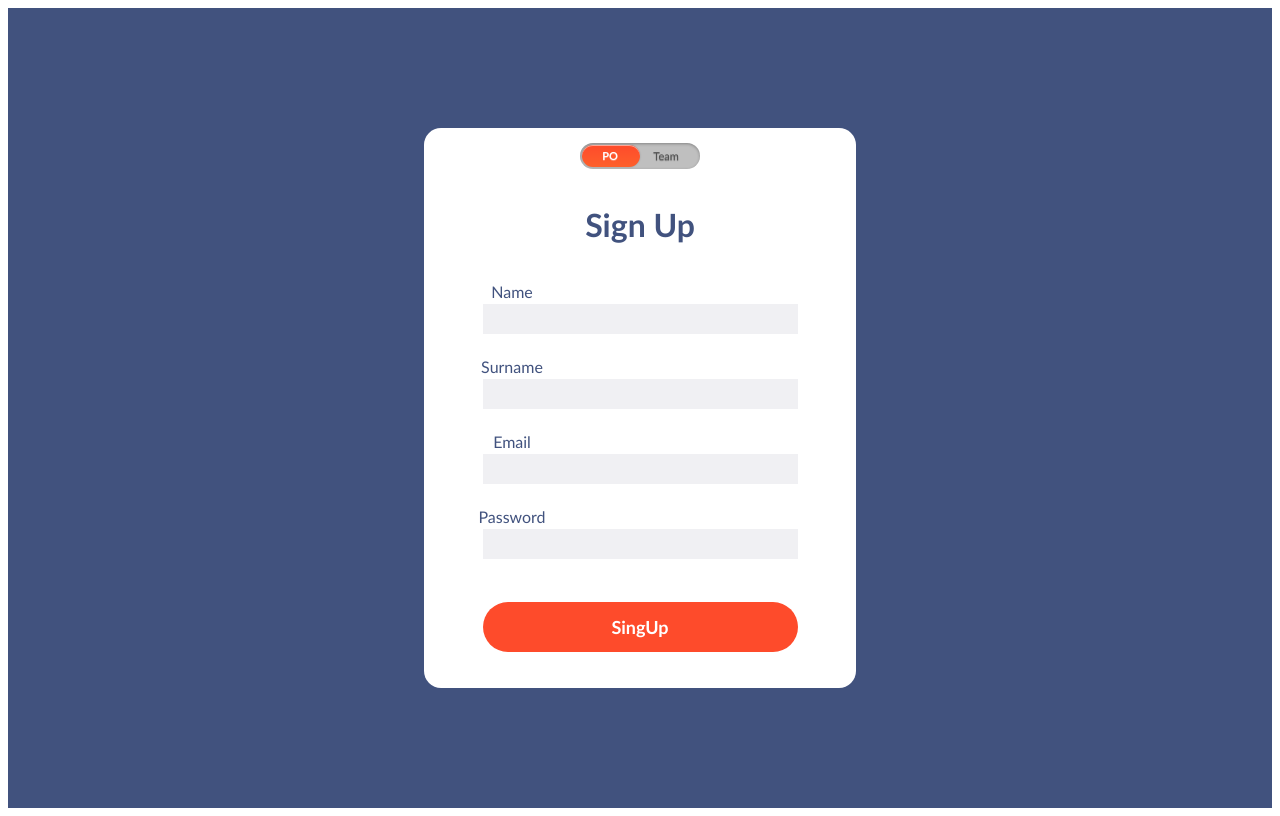
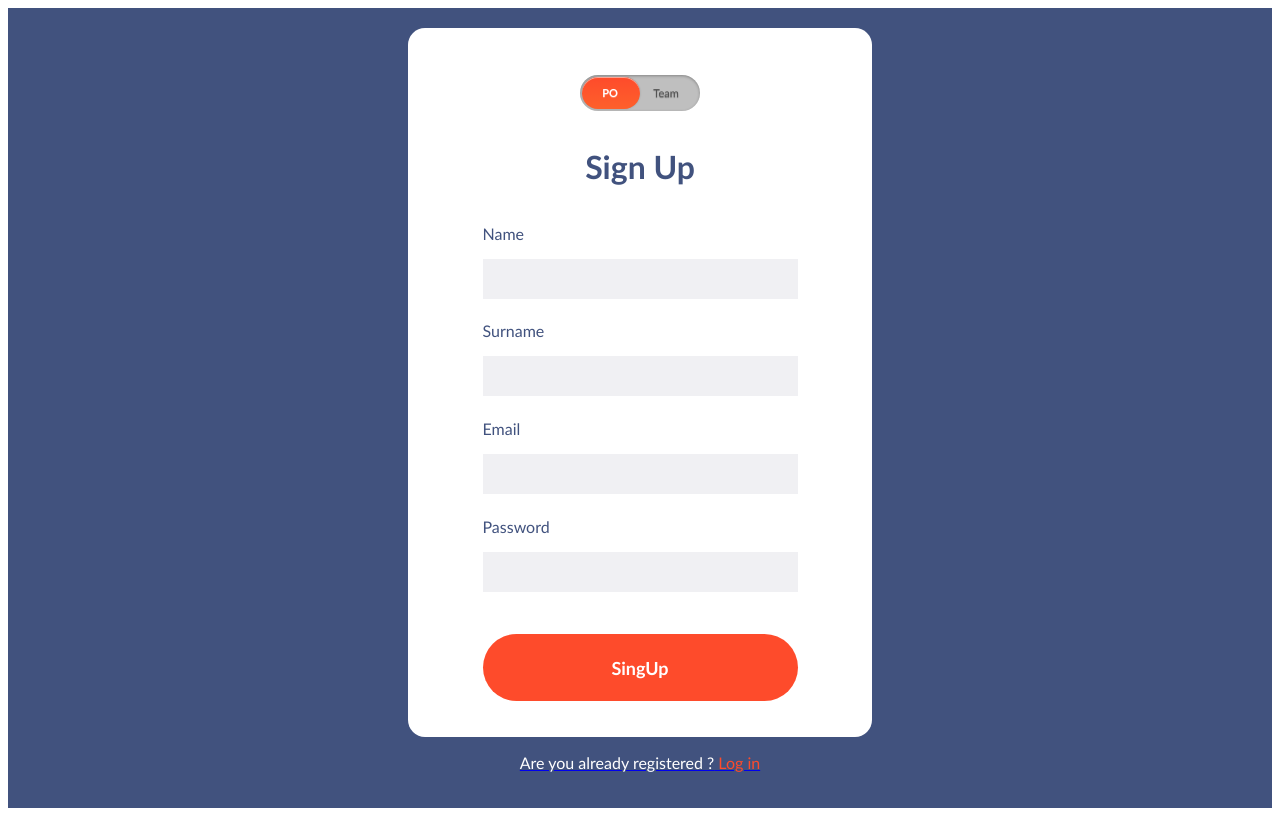
Before and after one commit to jolivert/Fullstack_project, a React (Vite) app in the folder FRONTEND/: page /signUp in a window 1280 px wide. Built offline with nearby package versions, Linux system fonts and the light colour scheme.

Commit message:
refactor: inputs login signup

```diff
--- a/FRONTEND/src/assets/style/login.css
+++ b/FRONTEND/src/assets/style/login.css
@@ -9,6 +9,8 @@
 }
 
 .box-signin {
+  display: flex;
+  justify-content: center;
   align-items: center;
   flex-direction: column;
   display: flex;
@@ -19,20 +21,28 @@
   border-radius: 17px;
 }
 
+.box-signin div {
+  display: flex;
+  flex-direction: column;
+  align-items:center;
+  width: 90%;
+}
+.box-signin div p{
+width: 70%;
+align-items: flex-start;
+}
+
 .box-signin input {
   border: none;
-  margin-bottom: 2em;
-  width: 315px;
   height: 50px;
-  left: 574px;
-  top: 431px;
+  width: 70%;
   background: #f0f0f3;
-}
-.box-signin p {
-  margin-left: -16em;
 }
 
 .box-signin button {
+  display: flex;
+  justify-content: space-around;
+  align-items: center;
   font-size: large;
   font-weight: 700;
   margin-top: 1em;
@@ -40,10 +50,9 @@
   border: none;
   width: 315px;
   height: 67px;
-  left: calc(50% - 315px / 2 + 11.5px);
-  top: calc(50% - 67px / 2 + 169.5px);
   background: #fe4b2b;
   border-radius: 44px;
+  margin-top: 2em;
 }
 
 .box-signin button:hover {
--- a/FRONTEND/src/assets/style/signUp.css
+++ b/FRONTEND/src/assets/style/signUp.css
@@ -1,8 +1,10 @@
 /*boton po o team*/
 .switch {
+  display:flex;
+  align-items: center;
   position: relative;
   margin: 15px auto;
-  height: 26px;
+  height: 36px;
   width: 120px;
   background: rgba(0, 0, 0, 0.25);
   border-radius: 44px;
@@ -56,7 +58,7 @@
   top: 2px;
   left: 2px;
   width: 58px;
-  height: 22px;
+  height: 32px;
   background: #fe4b2b;
   border-radius: 44px;
   background-image: linear-gradient(to bottom, #fe4b2b, #fe632bdf);
@@ -76,20 +78,19 @@
   color: #41527e;
 }
 
+
 .box-signup {
+  padding-top: 2em;
   align-items: center;
   flex-direction: column;
   display: flex;
   justify-content: center;
-  height: 35em;
-  width: 27em;
+  height: auto;
+  width: 29em;
   background-color: #ffffff;
   border-radius: 17px;
 }
-.box-signup p {
-  margin-left: -16em;
-  margin-bottom: 3px;
-}
+
 
 .box-signup input {
   border: none;
@@ -115,3 +116,10 @@
 .box-signup button:hover {
   text-shadow: 0 4px rgba(234, 28, 28, 0.956);
 }
+
+.login_back{
+  color: #ffffff;
+}
+.login_back span{
+  color: #fe4b2b;
+}
--- a/FRONTEND/src/components/Login.jsx
+++ b/FRONTEND/src/components/Login.jsx
@@ -1,7 +1,7 @@
 import React from 'react'
 import { Link } from "react-router-dom";
 import '../assets/style/login.css'
-import SignUp from './SignUp';
+
 
 
 const Login = () => {
@@ -9,10 +9,12 @@ const Login = () => {
     <div className="container-initial">
       <div className="box-signin">
         <h1>Login</h1>
+        <div>
         <p>Email</p>
         <input type="text" />
         <p>Password</p>
         <input type="text" />
+        </div>
 
         <button>Login</button>
       </div>
--- a/FRONTEND/src/components/SignUp.jsx
+++ b/FRONTEND/src/components/SignUp.jsx
@@ -1,6 +1,6 @@
 import React from 'react'
 import '../assets/style/signUp.css'
-
+import { Link } from 'react-router-dom'
 
 const SignUp = () => {
   return (
@@ -8,14 +8,32 @@ const SignUp = () => {
       <div className="box-signup">
         <div class="containerSingUp">
           <div class="switch">
-        <input type="radio" className='switch-input' name="view" value="week" id="week" checked/>
-          <label for="week" class="switch-label switch-label-off">PO</label>
-          <input type="radio" class="switch-input" name="view" value="month" id="month"/>
-          <label for="month" class="switch-label switch-label-on">Team</label>
+            <input
+              type="radio"
+              className="switch-input"
+              name="view"
+              value="week"
+              id="week"
+              checked
+            />
+            <label for="week" class="switch-label switch-label-off">
+              PO
+            </label>
+            <input
+              type="radio"
+              class="switch-input"
+              name="view"
+              value="month"
+              id="month"
+            />
+            <label for="month" class="switch-label switch-label-on">
+              Team
+            </label>
             <span class="switch-selection"></span>
           </div>
         </div>
         <h1>Sign Up</h1>
+        <div>
           <p>Name</p>
           <input type="text" />
           <p>Surname</p>
@@ -24,10 +42,14 @@ const SignUp = () => {
           <input type="text" />
           <p>Password</p>
           <input type="text" />
-
+        </div>
         <button>SingUp</button>
       </div>
-
+      <Link to="/">
+          <p className="login_back">
+            Are you already registered ?<span> Log in</span>{' '}
+          </p>
+        </Link>
     </div>
   )
 }
```
Lines whose indentation alone changed are shown as unchanged.
